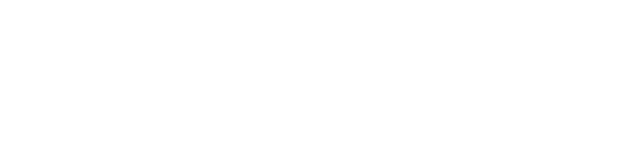
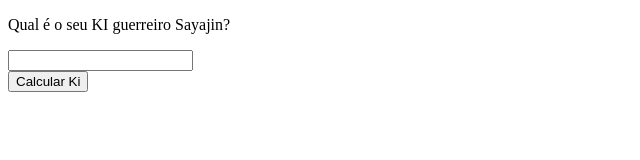
Before and after one commit to HarisonRios/LogicaJS---2, a plain HTML site: page ex6.html in a window 1280 px wide. Shown: the whole page, without its empty margins (0-640 px from the left). Drawn offline with Linux system fonts and the light colour scheme.

Commit message:
update ex7

```diff
--- a/ex6.html
+++ b/ex6.html
@@ -7,6 +7,15 @@
 </head>
 <body>
 
+    <p>Qual é o seu KI guerreiro Sayajin?</p>
+        <input type="number" id="valor_ki">
+        <br>
+
+        <button onclick="calcularKi()">Calcular Ki</button>
+        <br><br>
+
+        <div id="resultadoKi"></div>
+
 
 
 
@@ -14,5 +23,13 @@
 </html>
 
 <script>
+    function calcularKi() {
+            let peso = Number(pesoInput.value);
 
+            let altura = Number(alturaInput.value);
+
+            let imc = peso / (altura * altura);
+
+            resultadoIMC.innerHTML = `Seu IMC é ${imc.toFixed(2)}`;
+        }
 </script>
```
Also changed, not shown: ex7.html (+2 -2 lines).
